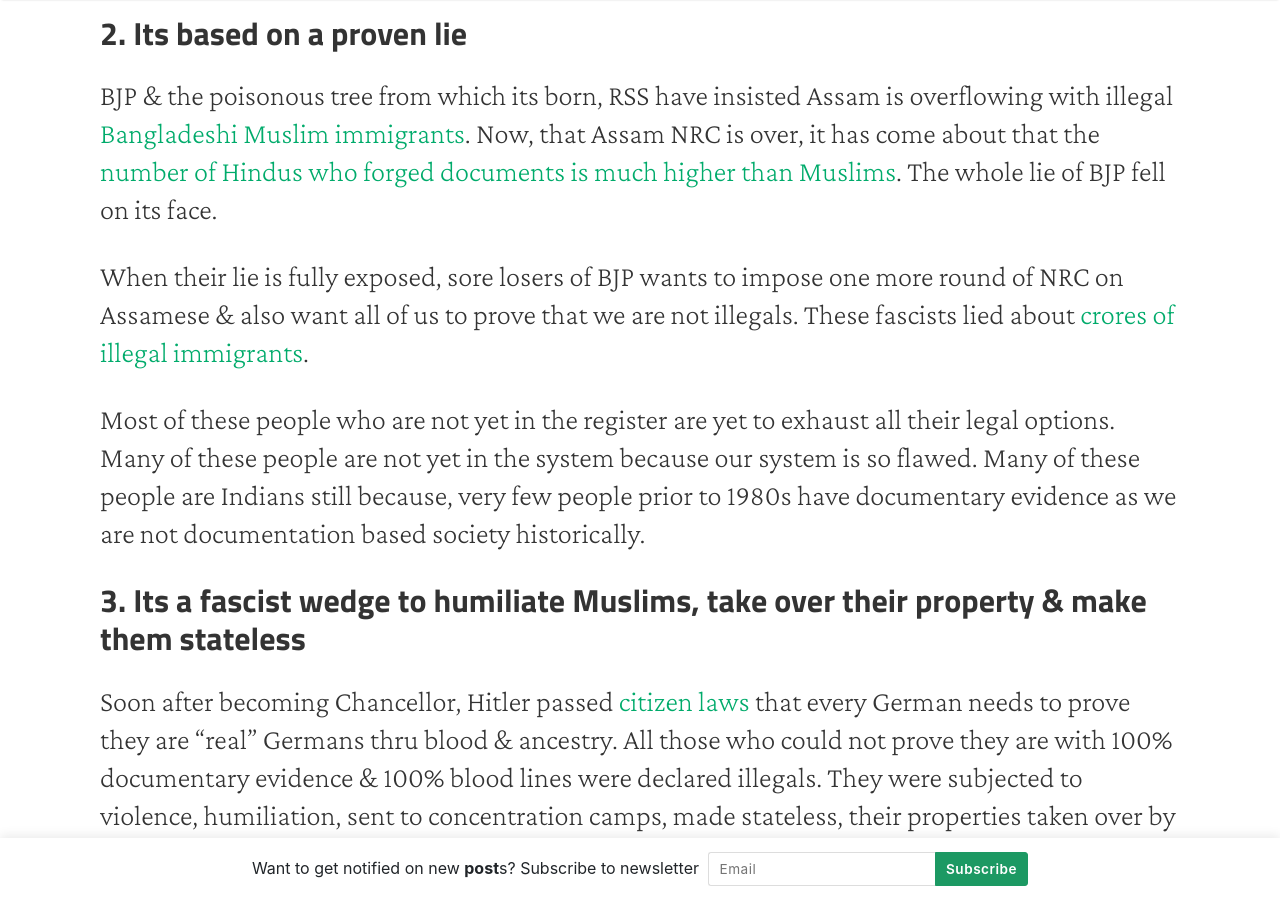
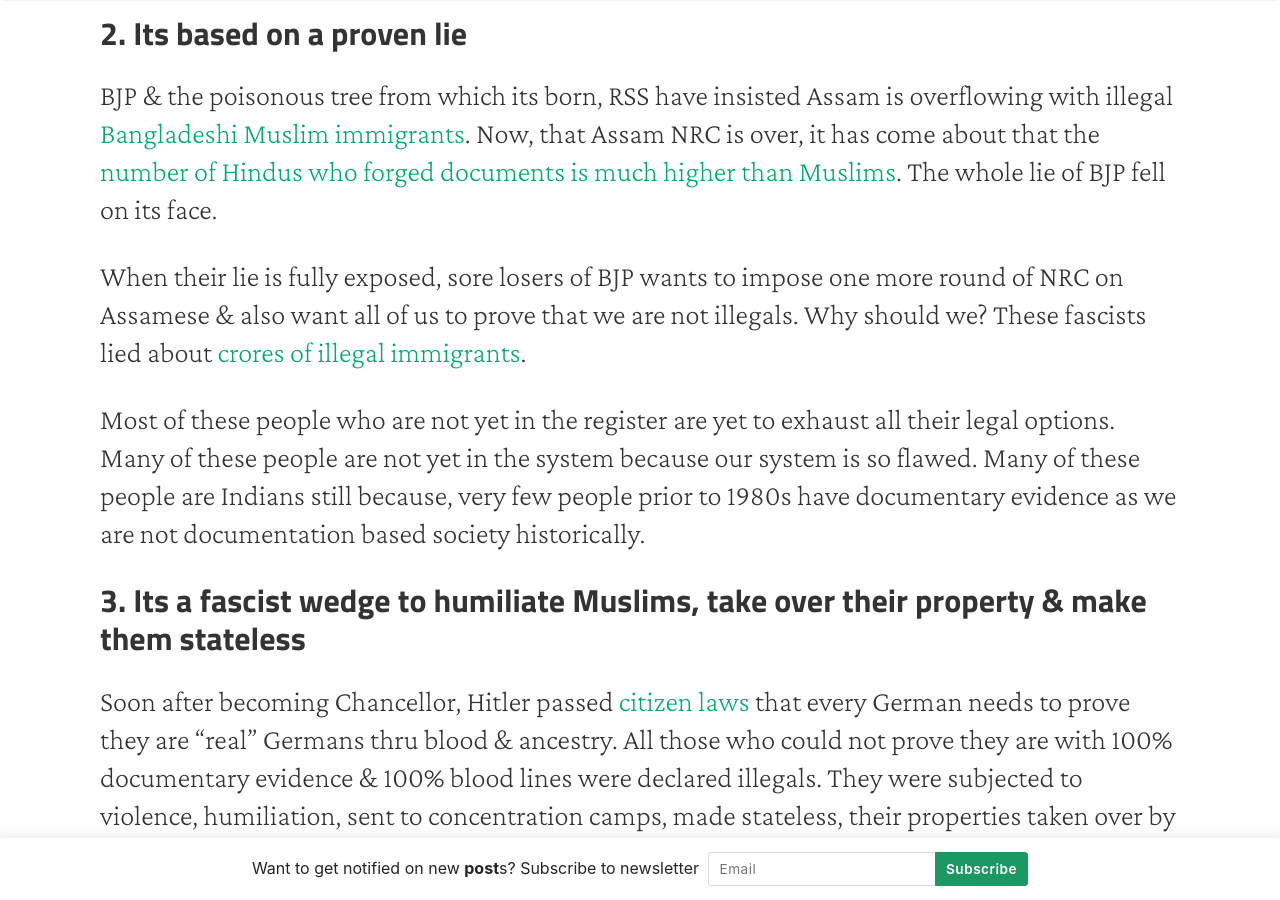
Before and after one commit to thekalinga/thekalinga.in, a Jekyll site: the page built from _posts/2019-11-24-why-fascist-nrc-should-be-opposed/2019-11-24-why-fascist-nrc-should-be-opposed.md, in a window 1280 px wide and 900 px high, scrolled down 3523 px. Built offline with Jekyll 4.4.1, drawn with Linux system fonts in a browser that asks for light colours; nearby versions of some CDN libraries.

Commit message:
fixed minor issue

```diff
--- a/_posts/2019-11-24-why-fascist-nrc-should-be-opposed/2019-11-24-why-fascist-nrc-should-be-opposed.md
+++ b/_posts/2019-11-24-why-fascist-nrc-should-be-opposed/2019-11-24-why-fascist-nrc-should-be-opposed.md
@@ -94,6 +94,7 @@
 The whole lie of BJP fell on its face.
 
 When their lie is fully exposed, sore losers of BJP wants to impose one more round of NRC on Assamese & also want all of us to prove that we are not illegals.
+Why should we?
 These fascists lied about [crores of illegal immigrants](https://www.outlookindia.com/magazine/story/india-news-even-hindus-are-illegal-immigrants-in-assams-ambitious-national-register-of-citizens-bjp-on-backfoot/302099).
 
 Most of these people who are not yet in the register are yet to exhaust all their legal options.
```
